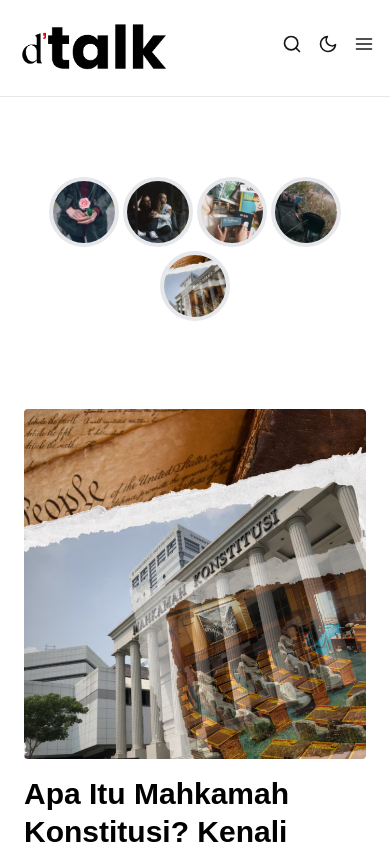
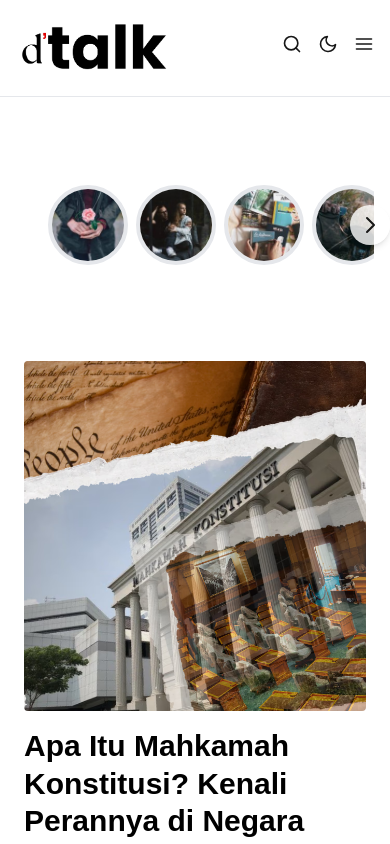
Before and after one commit to vikri546/dtalk-aconymous, a Next.js app: page / in a window 390 px wide. Shown: the top 844 px of the page. Built offline with nearby package versions, Linux system fonts and the light colour scheme.

Commit message:
dtalk-website

```diff
--- a/app/components/CircleImage.tsx
+++ b/app/components/CircleImage.tsx
@@ -2,6 +2,7 @@
 
 import Image from "next/image";
 import Link from "next/link";
+import { useState, useRef, useEffect } from "react";
 import Circle1 from "../images/circle/first.png";
 import Circle2 from "../images/circle/second.png";
 import Circle3 from "../images/circle/third.png";
@@ -9,65 +10,129 @@ import Circle4 from "../images/circle/fourth.png";
 import Circle5 from "../images/circle/fifth.png";
 
 export default function FirstSection() {
+  const scrollContainerRef = useRef<HTMLDivElement>(null);
+  const [showLeftArrow, setShowLeftArrow] = useState(false);
+  const [showRightArrow, setShowRightArrow] = useState(true);
+
+  const circleImages = [
+    { src: Circle1, alt: "Circle 1" },
+    { src: Circle2, alt: "Circle 2" },
+    { src: Circle3, alt: "Circle 3" },
+    { src: Circle4, alt: "Circle 4" },
+    { src: Circle5, alt: "Circle 5" },
+  ];
+
+  const scrollLeft = () => {
+    if (scrollContainerRef.current) {
+      scrollContainerRef.current.scrollBy({ left: -80, behavior: "smooth" });
+    }
+  };
+
+  const scrollRight = () => {
+    if (scrollContainerRef.current) {
+      scrollContainerRef.current.scrollBy({ left: 80, behavior: "smooth" });
+    }
+  };
+
+  const checkScrollPosition = () => {
+    if (scrollContainerRef.current) {
+      const { scrollLeft, scrollWidth, clientWidth } =
+        scrollContainerRef.current;
+      setShowLeftArrow(scrollLeft > 0);
+      setShowRightArrow(scrollLeft < scrollWidth - clientWidth - 5);
+    }
+  };
+
+  useEffect(() => {
+    const scrollContainer = scrollContainerRef.current;
+    if (scrollContainer) {
+      scrollContainer.addEventListener("scroll", checkScrollPosition);
+      // Check initial scroll position
+      checkScrollPosition();
+
+      // Check if arrows should be shown based on container width
+      setShowRightArrow(
+        scrollContainer.scrollWidth > scrollContainer.clientWidth
+      );
+    }
+
+    return () => {
+      if (scrollContainer) {
+        scrollContainer.removeEventListener("scroll", checkScrollPosition);
+      }
+    };
+  }, []);
+
   return (
     <div className="w-full py-20">
-      <div className="max-w-6xl mx-auto px-4">
-        <div className="flex flex-wrap justify-center items-center gap-1">
+      <div className="max-w-6xl mx-auto px-4 relative">
+        <div className="flex items-center justify-center">
+          {showLeftArrow && (
+            <button
+              onClick={scrollLeft}
+              className="absolute left-0 z-10 bg-white/80 rounded-full p-2 shadow-md hover:bg-yellow-500 transition-colors"
+              aria-label="Scroll left"
+            >
+              <svg
+                xmlns="http://www.w3.org/2000/svg"
+                className="h-6 w-6"
+                fill="none"
+                viewBox="0 0 24 24"
+                stroke="currentColor"
+              >
+                <path
+                  strokeLinecap="round"
+                  strokeLinejoin="round"
+                  strokeWidth={2}
+                  d="M15 19l-7-7 7-7"
+                />
+              </svg>
+            </button>
+          )}
+
+          <div
+            ref={scrollContainerRef}
+            className="flex overflow-x-auto scrollbar-hide gap-2 py-2 px-8 max-w-full scroll-smooth"
+            style={{ scrollbarWidth: "none", msOverflowStyle: "none" }}
+          >
+            {circleImages.map((image, index) => (
               <Link
+                key={index}
                 href="/"
-            className="relative w-[70px] h-[70px] rounded-full overflow-hidden border-4 border-black-200 dark:border-black-800"
+                className="relative flex-shrink-0 w-20 h-20 rounded-full overflow-hidden border-4 border-black-200 dark:border-black-800"
               >
                 <Image
-              src={Circle1}
-              alt="Circle 1"
+                  src={image.src}
+                  alt={image.alt}
                   fill
                   className="object-cover bg-cover bg-center rounded transition duration-300 ease-in-out hover:opacity-75"
                 />
               </Link>
-          <Link
-            href="/"
-            className="relative w-[70px] h-[70px] rounded-full overflow-hidden border-4 border-black-200 dark:border-black-800"
+            ))}
+          </div>
+
+          {showRightArrow && (
+            <button
+              onClick={scrollRight}
+              className="absolute right-0 z-10 bg-white/80 rounded-full p-2 shadow-md hover:bg-yellow-500 transition-colors"
+              aria-label="Scroll right"
             >
-            <Image
-              src={Circle2}
-              alt="Circle 2"
-              fill
-              className="object-cover bg-cover bg-center rounded transition duration-300 ease-in-out hover:opacity-75"
+              <svg
+                xmlns="http://www.w3.org/2000/svg"
+                className="h-6 w-6"
+                fill="none"
+                viewBox="0 0 24 24"
+                stroke="currentColor"
+              >
+                <path
+                  strokeLinecap="round"
+                  strokeLinejoin="round"
+                  strokeWidth={2}
+                  d="M9 5l7 7-7 7"
                 />
-          </Link>
-          <Link
-            href="/"
-            className="relative w-[70px] h-[70px] rounded-full overflow-hidden border-4 border-black-200 dark:border-black-800"
-          >
-            <Image
-              src={Circle3}
-              alt="Circle 3"
-              fill
-              className="object-cover bg-cover bg-center rounded transition duration-300 ease-in-out hover:opacity-75"
-            />
-          </Link>
-          <Link
-            href="/"
-            className="relative w-[70px] h-[70px] rounded-full overflow-hidden border-4 border-black-200 dark:border-black-800"
-          >
-            <Image
-              src={Circle4}
-              alt="Circle 4"
-              fill
-              className="object-cover bg-cover bg-center rounded transition duration-300 ease-in-out hover:opacity-75"
-            />
-          </Link>
-          <Link
-            href="/"
-            className="relative w-[70px] h-[70px] rounded-full overflow-hidden border-4 border-black-200 dark:border-black-800"
-          >
-            <Image
-              src={Circle5}
-              alt="Circle 5"
-              fill
-              className="object-cover bg-cover bg-center rounded transition duration-300 ease-in-out hover:opacity-75"
-            />
-          </Link>
+              </svg>
+            </button>
+          )}
         </div>
       </div>
     </div>
--- a/app/components/MobilePhones.tsx
+++ b/app/components/MobilePhones.tsx
@@ -41,7 +41,7 @@ export default function MobilePhones() {
         <link rel="icon" href="/favicon.ico" />
       </Head>
 
-      <div className="flex justify-between items-center mb-4">
+      <div className="flex justify-between items-center mb-2">
         <h1 className="text-xl font-bold">Mobile Phones</h1>
         <Link
           href="/mobiles"
--- a/app/components/ScienceInnovation.tsx
+++ b/app/components/ScienceInnovation.tsx
@@ -73,7 +73,7 @@ export default function ScienceInnovation() {
 
   return (
     <div className="max-w-6xl px-8 py-8 mx-auto">
-      <div className="flex flex-col md:flex-row gap-20">
+      <div className="flex w-full flex-col md:flex-row gap-20">
         <div className="flex-1">
           <div className="flex justify-between items-center mb-4">
             <h1 className="text-xl font-bold">Science & Innovation</h1>
--- a/app/components/TrendingNow.tsx
+++ b/app/components/TrendingNow.tsx
@@ -46,7 +46,7 @@ export default function TrendingNews() {
   ];
 
   return (
-    <div className="w-full max-w-6xl mx-auto px-4 py-4 sm:px-6">
+    <div className="w-full max-w-6xl mx-auto py-4 sm:px-6">
       <div className="bg-gradient-to-b from-amber-400 to-black rounded-lg overflow-hidden p-4 sm:p-6 md:p-8 lg:p-10">
         <div className="flex items-center justify-center mb-4 sm:mb-6 md:mb-8">
           <div className="h-[2px] bg-yellow-400 w-96"></div>
```
Also changed, not shown: app/components/TechnologyNews.tsx (+11 -14 lines). Lines whose indentation alone changed are shown as unchanged.
